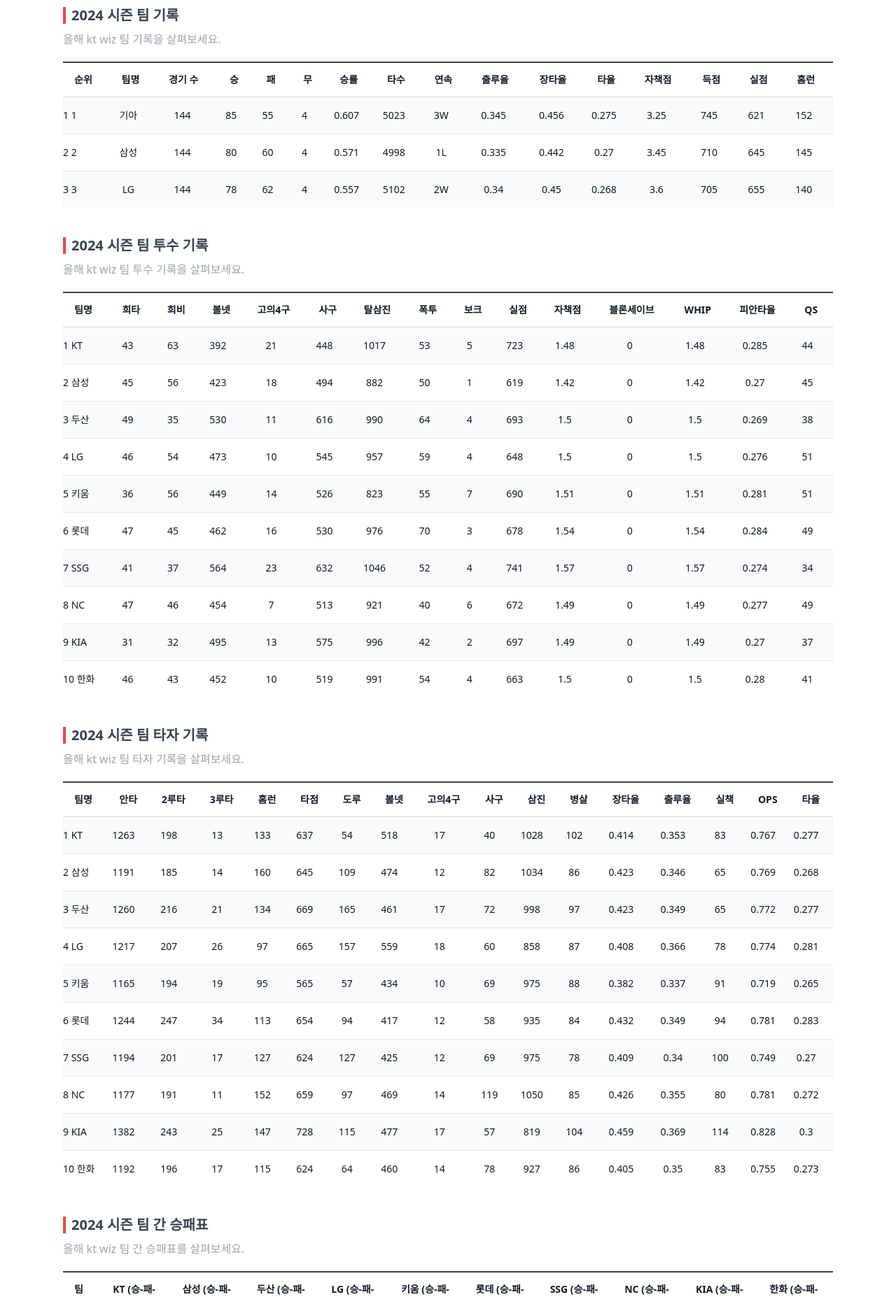
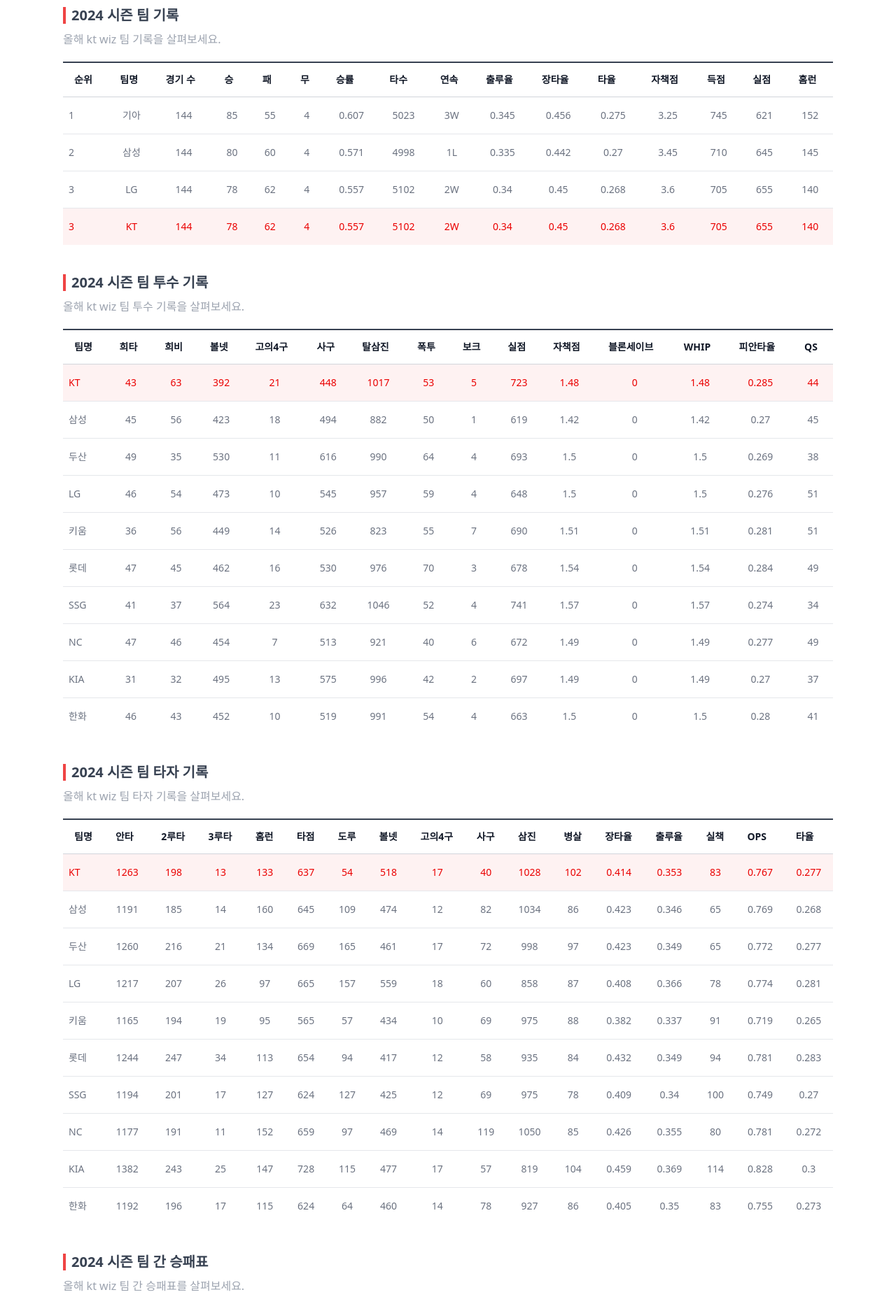
Before and after one commit to ktwiz-nextlevel/ktwiz, a Next.js app: page /game/regular/ranking/team in a window 1280 px wide. Shown: the part 1140-2994 px from the top of the page at 70% size. Built offline with nearby package versions, Linux system fonts and the light colour scheme.

Commit message:
style:  하이라이트 style

```diff
--- a/src/app/game/regular/ranking/team/page.tsx
+++ b/src/app/game/regular/ranking/team/page.tsx
@@ -47,6 +47,7 @@
   {
     rank: 1,
     teamName: '기아',
+    key: 'KIA',
     games: 144,
     wins: 85,
     losses: 55,
@@ -65,6 +66,7 @@
   {
     rank: 2,
     teamName: '삼성',
+    key: 'Samsung',
     games: 144,
     wins: 80,
     losses: 60,
@@ -83,6 +85,26 @@
   {
     rank: 3,
     teamName: 'LG',
+    key: 'LG',
+    games: 144,
+    wins: 78,
+    losses: 62,
+    draws: 4,
+    winRate: 0.557,
+    atBats: 5102,
+    streak: '2W',
+    onBasePercentage: 0.34,
+    sluggingPercentage: 0.45,
+    battingAverage: 0.268,
+    earnedRunAverage: 3.6,
+    runsScored: 705,
+    runsAllowed: 655,
+    homeRuns: 140,
+  },
+  {
+    rank: 3,
+    teamName: 'KT',
+    key: 'KT',
     games: 144,
     wins: 78,
     losses: 62,
@@ -500,7 +522,7 @@
   },
 ]
 const TH_KEY_TEAM = [
-  { title: '팀명', key: 'teamName' },
+  { title: '팀명', key: 'name' },
   { title: 'KT (승-패-무)', key: 'KT' },
   { title: '삼성 (승-패-무)', key: 'Samsung' },
   { title: '두산 (승-패-무)', key: 'Doosan' },
@@ -561,7 +583,7 @@
         <p className="my-5 mt-2 font-thin text-gray-400">
           올해 kt wiz 팀 기록을 살펴보세요.
         </p>
-        <Table data={teamData} thKey={TH_KEY} />
+        <Table data={teamData} thKey={TH_KEY} highlightRowKey={'KT'} />
       </SectionWrapper>
 
       <SectionWrapper>
@@ -569,7 +591,12 @@
         <p className="my-5 mt-2 font-thin text-gray-400">
           올해 kt wiz 팀 투수 기록을 살펴보세요.
         </p>
-        <Table data={pitcherData} thKey={TH_KEY_PITCHER} />
+        <Table
+          data={pitcherData}
+          thKey={TH_KEY_PITCHER}
+          rowKeyName="teamName"
+          highlightRowKey={'KT'}
+        />
       </SectionWrapper>
 
       <SectionWrapper>
@@ -577,7 +604,12 @@
         <p className="my-5 mt-2 font-thin text-gray-400">
           올해 kt wiz 팀 타자 기록을 살펴보세요.
         </p>
-        <Table data={batterData} thKey={TH_KEY_BATTER} />
+        <Table
+          data={batterData}
+          thKey={TH_KEY_BATTER}
+          rowKeyName="teamName"
+          highlightRowKey={'KT'}
+        />
       </SectionWrapper>
 
       <SectionWrapper>
@@ -585,7 +617,13 @@
         <p className="my-5 mt-2 font-thin text-gray-400">
           올해 kt wiz 팀 간 승패표를 살펴보세요.
         </p>
-        <Table data={TEAM_DATA} thKey={TH_KEY_TEAM} />
+        <Table
+          data={TEAM_DATA}
+          thKey={TH_KEY_TEAM}
+          highlightRowKey={'KT'}
+          rowKeyName="key"
+          highlightColumnKey={'KT'}
+        />
       </SectionWrapper>
     </div>
   )
--- a/src/components/tailwind-ui/tables/with-vertical-lines.tsx
+++ b/src/components/tailwind-ui/tables/with-vertical-lines.tsx
@@ -5,10 +5,32 @@
 export function WithVerticalLines({
   data,
   thKey,
+  highlightRowKey,
+  rowKeyName = 'key',
+  highlightColumnKey,
 }: {
   data: Pitcher[] | Batter[] | TeamRank[]
   thKey: { title: string; key: keyof Pitcher | keyof Batter | keyof TeamRank }[]
+  highlightRowKey?: string
+  rowKeyName?: string
+  highlightColumnKey?: string
 }) {
+  const getRowStyle = (idx: number, player: any) => {
+    if (highlightRowKey && player[rowKeyName] === highlightRowKey) {
+      return 'bg-red-50 text-[--main-red-color]'
+    }
+    return 'bg-white text-gray-500'
+  }
+
+  const getStripeStyle = (idx: number) => {
+    return idx % 2 === 0 ? 'bg-gray-50' : 'bg-white' // 기본 줄무늬 (짝수는 연한 핑크색, 홀수는 흰색)
+  }
+  const getHighlightStyle = (idx: number) => {
+    higlightColumIndex === idx ? 'bg-red-50' : 'bg-white'
+  }
+  const higlightColumIndex = highlightColumnKey
+    ? thKey.findIndex((th) => th.key === highlightColumnKey)
+    : -1
   return (
     <div className="">
       <div className="mt-2 flow-root">
@@ -22,7 +44,7 @@
                       <th
                         key={th.key + idx}
                         scope="col"
-                        className="border-none px-4 py-3.5 text-left text-sm font-semibold text-gray-900"
+                        className={`border-none px-4 py-3.5 text-left text-sm font-semibold text-gray-900 ${higlightColumIndex === idx ? 'bg-red-50' : 'bg-white'}`}
                       >
                         {th.title}
                       </th>
@@ -31,26 +53,34 @@
                 </tr>
               </thead>
               <tbody className="divide-y divide-gray-200 bg-white">
-                {data.map((player, idx) => (
+                {data.map((player, idx) => {
+                  const rowStyle = highlightRowKey
+                    ? getRowStyle(idx, player)
+                    : getStripeStyle(idx)
+
+                  return (
                     <tr
                       key={`data ${idx}`}
-                    className={`divide-x divide-gray-200 hover:bg-red-100 ${idx % 2 === 0 ? 'bg-gray-50' : 'bg-white'} `}
+                      className={`divide-x divide-gray-200 hover:bg-red-50 ${rowStyle} `}
                     >
                       {thKey.map((th, index) => {
                         return (
                           <td
                             key={th.key + index}
                             className={cn(
-                            `${index === 0 ? `text-start` : 'text-center'} whitespace-nowrap border-none px-4 py-4 text-sm font-medium text-gray-900 sm:pl-0`,
+                              `${index === 0 ? `pl-2 text-start` : `px-4 text-center`} whitespace-nowrap border-none py-4 text-sm font-normal`,
                             )}
                           >
-                          {index === 0 ? `${idx + 1} ` : ' '}
-                          {player[th.key as keyof typeof player]}
+                            {/* {index === 0 ? `${idx + 1} ` : ' '} */}
+                            {player[th.key as keyof typeof player] === ''
+                              ? '-'
+                              : player[th.key as keyof typeof player]}
                           </td>
                         )
                       })}
                     </tr>
-                ))}
+                  )
+                })}
               </tbody>
             </table>
           </div>
--- a/src/types/team-rank.ts
+++ b/src/types/team-rank.ts
@@ -1,6 +1,7 @@
 export type TeamRank = {
   rank: number // 순위
   teamName: string // 팀 이름
+  key: string // 팀 식별자
   games: number // 경기 수
   wins: number // 승리 수
   losses: number // 패배 수
```
Lines whose indentation alone changed are shown as unchanged.
